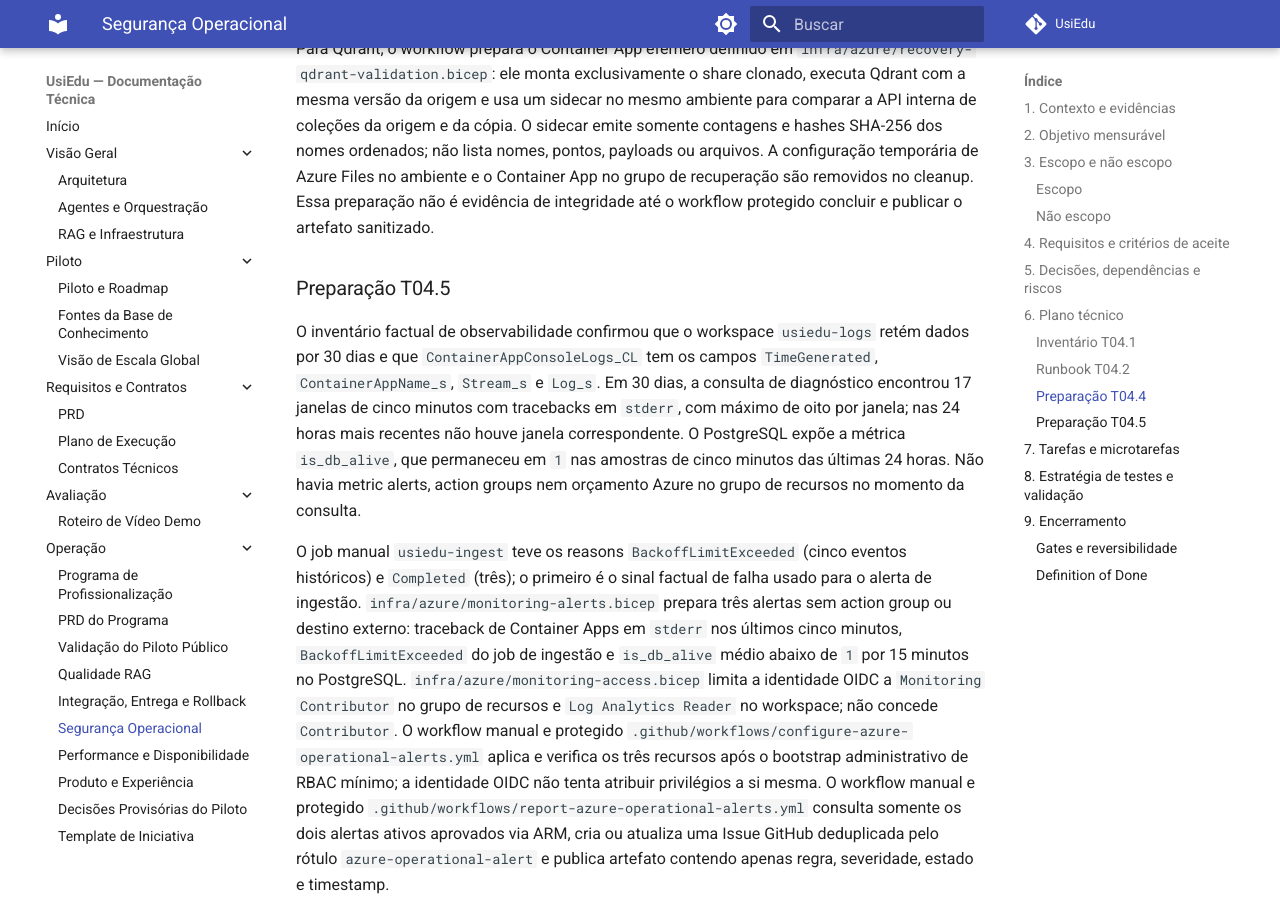
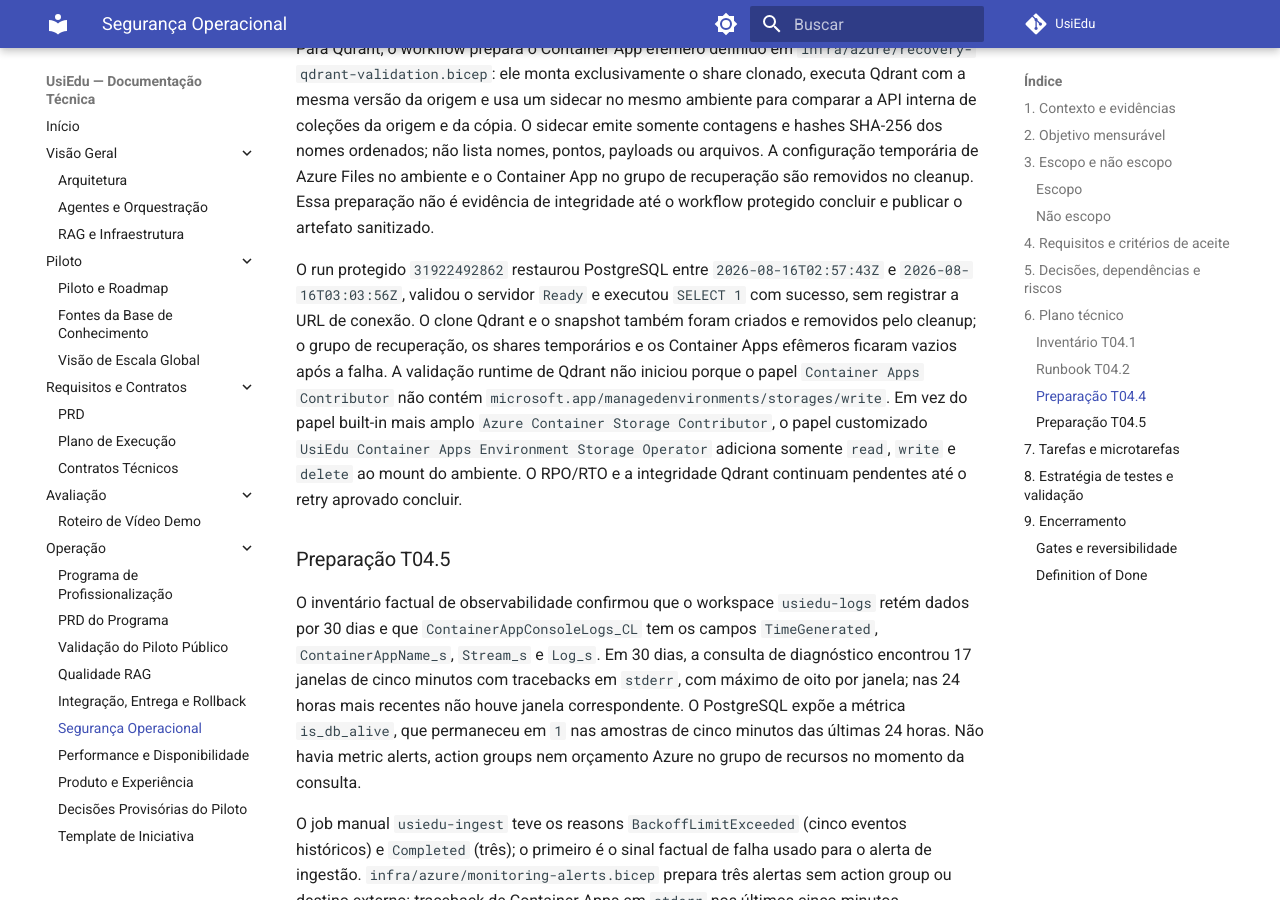
Before and after one commit to henriquebotelhogomes/UsiEdu, an MkDocs documentation site: the page built from docs/profissionalizacao/04-seguranca-operacional.md, in a window 1280 px wide and 900 px high, scrolled down 7109 px. Built offline with MkDocs 1.6.1 and Material for MkDocs 9.7.7, drawn with Linux system fonts in a browser that asks for light colours; comment, search, counter and statistics services are not loaded.

Commit message:
fix(azure): permitir mount qdrant isolado
Co-authored-by: Copilot App <223556219+Copilot@users.noreply.github.com>

```diff
--- a/docs/profissionalizacao/04-seguranca-operacional.md
+++ b/docs/profissionalizacao/04-seguranca-operacional.md
@@ -240,6 +240,19 @@ Azure Files no ambiente e o Container App no grupo de recuperação são
 removidos no cleanup. Essa preparação não é evidência de integridade até o
 workflow protegido concluir e publicar o artefato sanitizado.
 
+O run protegido `31922492862` restaurou PostgreSQL entre
+`2026-08-16T02:57:43Z` e `2026-08-16T03:03:56Z`, validou o servidor `Ready` e
+executou `SELECT 1` com sucesso, sem registrar a URL de conexão. O clone
+Qdrant e o snapshot também foram criados e removidos pelo cleanup; o grupo de
+recuperação, os shares temporários e os Container Apps efêmeros ficaram vazios
+após a falha. A validação runtime de Qdrant não iniciou porque o papel
+`Container Apps Contributor` não contém
+`microsoft.app/managedenvironments/storages/write`. Em vez do papel built-in
+mais amplo `Azure Container Storage Contributor`, o papel customizado `UsiEdu
+Container Apps Environment Storage Operator` adiciona somente `read`, `write`
+e `delete` ao mount do ambiente. O RPO/RTO e a integridade Qdrant continuam
+pendentes até o retry aprovado concluir.
+
 ### Preparação T04.5
 
 O inventário factual de observabilidade confirmou que o workspace
```
Also changed, not shown: 3 other files.
